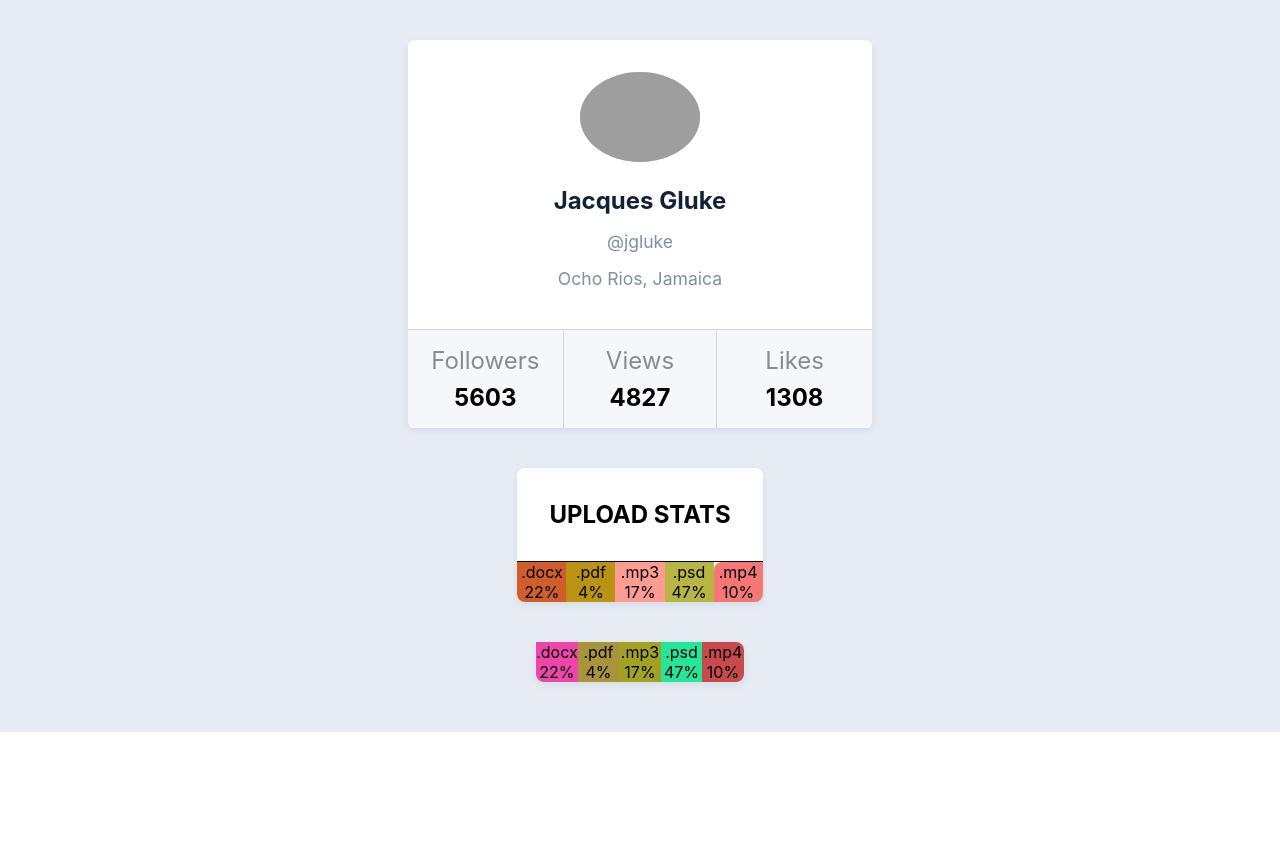
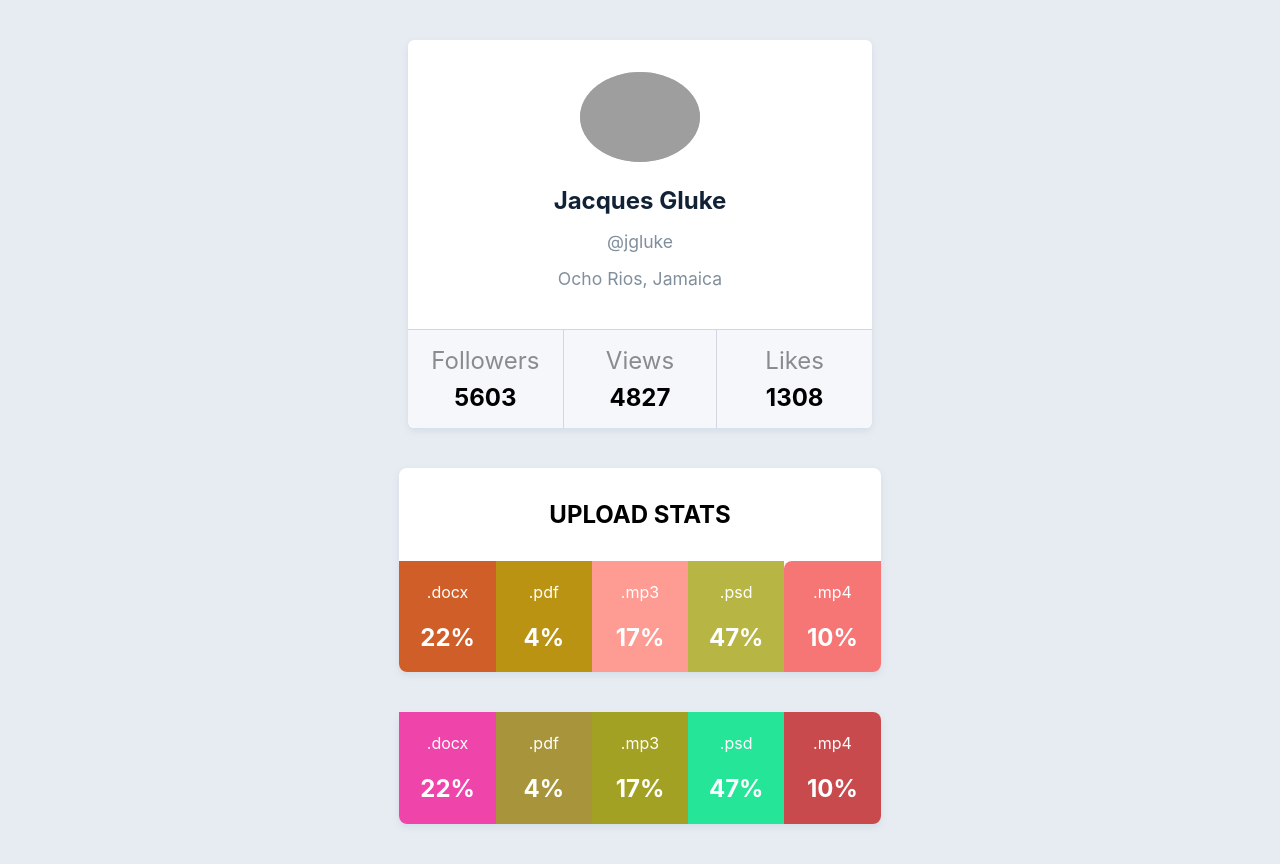
Before and after one commit to TkaczTroglodyta/goit-react-hw-01-components, a React (Create React App) app: page / in a window 1280 px wide. Shown: the top 864 px of the page. Before the commit the page ends 800 px from the top, so only its background shows below. Built offline with nearby package versions, Linux system fonts and the light colour scheme; grey boxes are pictures that could not be loaded.

Commit message:
Update Statistics.module.css

```diff
--- a/src/components/Statistics/Statistics.module.css
+++ b/src/components/Statistics/Statistics.module.css
@@ -16,7 +16,7 @@
   margin: 0;
   padding: 2rem;
   color: #000;
-  border-bottom: 1px solid;
+  /* border-bottom: 1px solid; */
 }
 
 .statList {
@@ -50,3 +50,16 @@
 .statListNoTitle:last-child {
   border-radius: 0 0.5rem 0.5rem 0;
 }
+
+.label {
+  font-size: 1rem;
+  padding-top: 1.3rem;
+  color: #fff;
+}
+
+.percentage {
+  font-size: 1.5rem;
+  font-weight: bold;
+  padding: 1.3rem;
+  color: #fff;
+}
```
